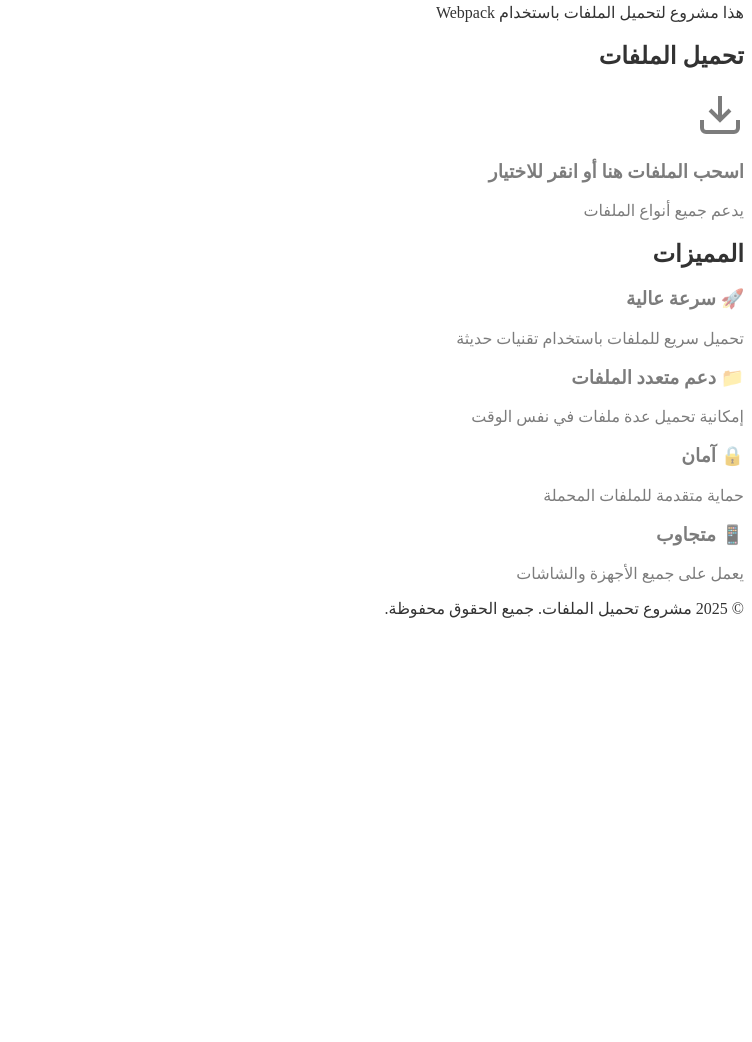
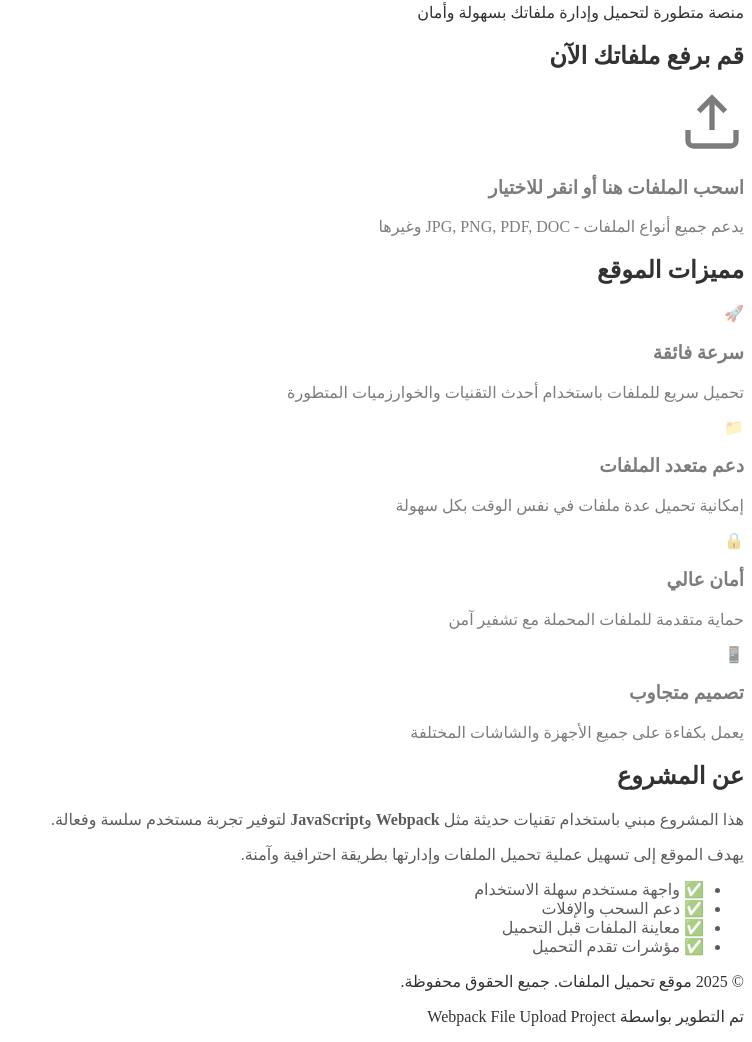
Before and after one commit to MSAMSA56/webpack-file-upload, a plain HTML site: page index.html in a window 1280 px wide. Shown: the part 57-1099 px from the top of the page, without its empty margins (528-1280 px from the left). Before the commit the page ends 800 px from the top, so only its background shows below. Drawn offline with Linux system fonts and the light colour scheme.

Commit message:
تحديث صفحة index.html بمحتوى عربي جديد
Updated various text elements for better clarity and user engagement. Added a new section about the project and improved feature descriptions.

```diff
--- a/index.html
+++ b/index.html
@@ -3,28 +3,28 @@
 <head>
     <meta charset="UTF-8">
     <meta name="viewport" content="width=device-width, initial-scale=1.0">
-    <title>مشروع تحميل الملفات - Webpack File Upload</title>
+    <title>موقع تحميل الملفات - Webpack File Upload</title>
     <link rel="stylesheet" href="style.css">
 </head>
 <body>
     <div class="container">
-        <header>
-            <h1>مرحباً بك في مشروع تحميل الملفات</h1>
-            <p>هذا مشروع لتحميل الملفات باستخدام Webpack</p>
+        <header class="main-header">
+            <h1>مرحباً بك في موقع تحميل الملفات</h1>
+            <p class="subtitle">منصة متطورة لتحميل وإدارة ملفاتك بسهولة وأمان</p>
         </header>
 
-        <main>
+        <main class="main-content">
             <section class="upload-section">
-                <h2>تحميل الملفات</h2>
+                <h2>قم برفع ملفاتك الآن</h2>
                 <div class="upload-area" id="uploadArea">
                     <div class="upload-content">
-                        <svg width="48" height="48" viewBox="0 0 24 24" fill="none" stroke="currentColor" stroke-width="2">
+                        <svg width="64" height="64" viewBox="0 0 24 24" fill="none" stroke="currentColor" stroke-width="2">
                             <path d="M21 15v4a2 2 0 0 1-2 2H5a2 2 0 0 1-2-2v-4"></path>
-                            <polyline points="7,10 12,15 17,10"></polyline>
-                            <line x1="12" y1="15" x2="12" y2="3"></line>
+                            <polyline points="17 8 12 3 7 8"></polyline>
+                            <line x1="12" y1="3" x2="12" y2="15"></line>
                         </svg>
                         <h3>اسحب الملفات هنا أو انقر للاختيار</h3>
-                        <p>يدعم جميع أنواع الملفات</p>
+                        <p>يدعم جميع أنواع الملفات - JPG, PNG, PDF, DOC وغيرها</p>
                     </div>
                     <input type="file" id="fileInput" multiple hidden>
                 </div>
@@ -35,30 +35,49 @@
             </section>
 
             <section class="features">
-                <h2>المميزات</h2>
+                <h2>مميزات الموقع</h2>
                 <div class="features-grid">
                     <div class="feature-card">
-                        <h3>🚀 سرعة عالية</h3>
-                        <p>تحميل سريع للملفات باستخدام تقنيات حديثة</p>
+                        <div class="feature-icon">🚀</div>
+                        <h3>سرعة فائقة</h3>
+                        <p>تحميل سريع للملفات باستخدام أحدث التقنيات والخوارزميات المتطورة</p>
                     </div>
                     <div class="feature-card">
-                        <h3>📁 دعم متعدد الملفات</h3>
-                        <p>إمكانية تحميل عدة ملفات في نفس الوقت</p>
+                        <div class="feature-icon">📁</div>
+                        <h3>دعم متعدد الملفات</h3>
+                        <p>إمكانية تحميل عدة ملفات في نفس الوقت بكل سهولة</p>
                     </div>
                     <div class="feature-card">
-                        <h3>🔒 آمان</h3>
-                        <p>حماية متقدمة للملفات المحملة</p>
+                        <div class="feature-icon">🔒</div>
+                        <h3>أمان عالي</h3>
+                        <p>حماية متقدمة للملفات المحملة مع تشفير آمن</p>
                     </div>
                     <div class="feature-card">
-                        <h3>📱 متجاوب</h3>
-                        <p>يعمل على جميع الأجهزة والشاشات</p>
+                        <div class="feature-icon">📱</div>
+                        <h3>تصميم متجاوب</h3>
+                        <p>يعمل بكفاءة على جميع الأجهزة والشاشات المختلفة</p>
                     </div>
+                </div>
+            </section>
+
+            <section class="info-section">
+                <h2>عن المشروع</h2>
+                <div class="info-content">
+                    <p>هذا المشروع مبني باستخدام تقنيات حديثة مثل <strong>Webpack</strong> و<strong>JavaScript</strong> لتوفير تجربة مستخدم سلسة وفعالة.</p>
+                    <p>يهدف الموقع إلى تسهيل عملية تحميل الملفات وإدارتها بطريقة احترافية وآمنة.</p>
+                    <ul class="features-list">
+                        <li>✅ واجهة مستخدم سهلة الاستخدام</li>
+                        <li>✅ دعم السحب والإفلات</li>
+                        <li>✅ معاينة الملفات قبل التحميل</li>
+                        <li>✅ مؤشرات تقدم التحميل</li>
+                    </ul>
                 </div>
             </section>
         </main>
 
-        <footer>
-            <p>&copy; 2025 مشروع تحميل الملفات. جميع الحقوق محفوظة.</p>
+        <footer class="main-footer">
+            <p>© 2025 موقع تحميل الملفات. جميع الحقوق محفوظة.</p>
+            <p>تم التطوير بواسطة Webpack File Upload Project</p>
         </footer>
     </div>
 
```
